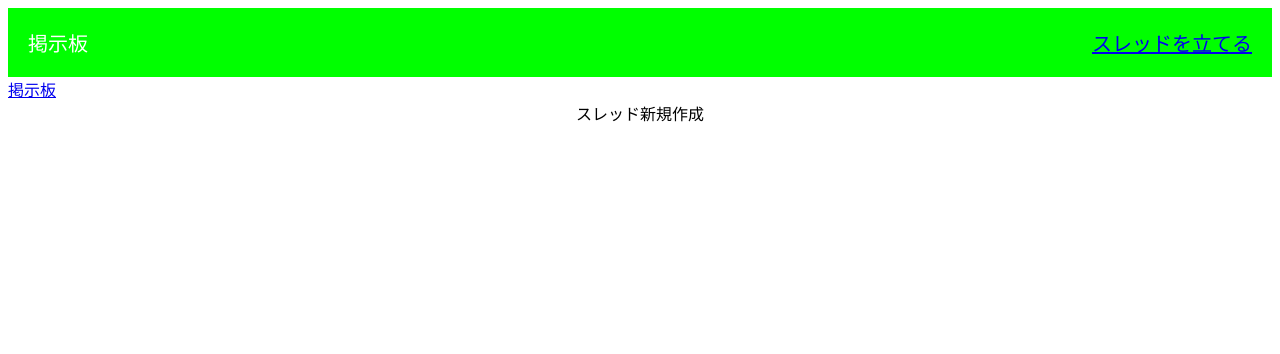
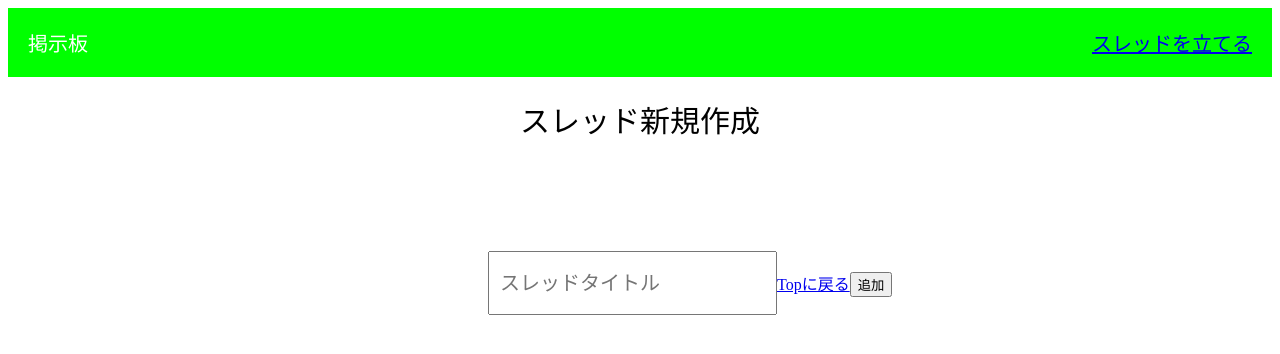
Before and after one commit to ryoma1215/react-stations-2, a React (Create React App) app: page /threads in a window 1280 px wide. Shown: the top 354 px of the page. Built offline with nearby package versions, Linux system fonts and the light colour scheme; no server answers.

Commit message:
スレッド作成画面の作成

```diff
--- a/src/App.js
+++ b/src/App.js
@@ -1,20 +1,39 @@
 import Header from "./Header.jsx";
 import "./App.css"
 import { BrowserRouter,Link,Route,Routes } from "react-router-dom";
-
+import React, { useEffect, useState } from 'react'
 import ThreadList from "./components/ThreadList";
 import ThreadsMake from "./components/ThreadsMake.jsx";
 
 function App() {
+  const [threads, setThreads] = useState([]);
+
+  const addThreads = (title) => {
+    setThreads([...threads,{id:threads.length+1,title}])
+  }
+
+    useEffect(() => {
+        const fetchThreads = async () => {
+            try {
+                const response = await fetch("https://railway.bulletinboard.techtrain.dev/threads");
+                const data = await response.json();
+                setThreads(data);
+
+            } catch (error) {
+                console.error('error', error);
+            }
+        }
+        fetchThreads();
+    }, []);
+
   return (
     <>
     <BrowserRouter>
     <div className="App">
     <Header />
-      <Link to="/">掲示板</Link>
       <Routes>
-        <Route path="/" element={<ThreadList />} />
-        <Route path="/threads" element={<ThreadsMake />} />
+        <Route path="/" element={<ThreadList threads={threads}/>} />
+        <Route path="/threads" element={<ThreadsMake addThreads={addThreads}/>} />
       </Routes>
     </div>
     </BrowserRouter>
--- a/src/components/ThreadList.jsx
+++ b/src/components/ThreadList.jsx
@@ -1,22 +1,7 @@
-import React, { useEffect, useState } from 'react'
+
 import "./ThreadList.css"
 
-const ThreadList = () => {
-    const [threads, setThreads] = useState([]);
-
-    useEffect(() => {
-        const fetchThreads = async () => {
-            try {
-                const response = await fetch("https://railway.bulletinboard.techtrain.dev/threads");
-                const data = await response.json();
-                setThreads(data);
-
-            } catch (error) {
-                console.error('error', error);
-            }
-        }
-        fetchThreads();
-    }, []);
+const ThreadList = ({threads}) => {
 
     return (
         <>
--- /dev/null
+++ b/src/components/ThreadsMake.css
@@ -0,0 +1,12 @@
+.title {
+    text-align: center;
+    font-size: 30px;
+    margin-top: 20px;
+}
+.inputfield {
+    margin-left: 480px;
+    margin-top: 100px;
+    height: 40px;
+    font-size: 20px;
+    padding: 10px;
+}
--- a/src/components/ThreadsMake.jsx
+++ b/src/components/ThreadsMake.jsx
@@ -1,9 +1,34 @@
-import React from 'react'
+import React, { useState } from 'react'
+import "./ThreadsMake.css"
+import { Link } from 'react-router-dom';
+const ThreadsMake = ({addThreads}) => {
 
-const ThreadsMake = () => {
+    const[inputValue,setInputValue] = useState('');
+
+    const handleInputChange = (event) => {
+        setInputValue(event.target.value);
+    }
+
+    const handleSubmit = (event) => {
+        event.preventDefault();
+        addThreads(inputValue);
+    }
+
+
   return (
     <>
+
     <div className='title'>スレッド新規作成</div>
+    <form onSubmit={handleSubmit}>
+        <input  className="inputfield"
+                type='text' placeholder='スレッドタイトル'
+                value={inputValue}
+                onChange={handleInputChange}>
+                </input>
+                <Link to="/">Topに戻る</Link>
+                <button className="button"type="submit">追加</button>
+    </form>
+
     </>
   )
 }
```
